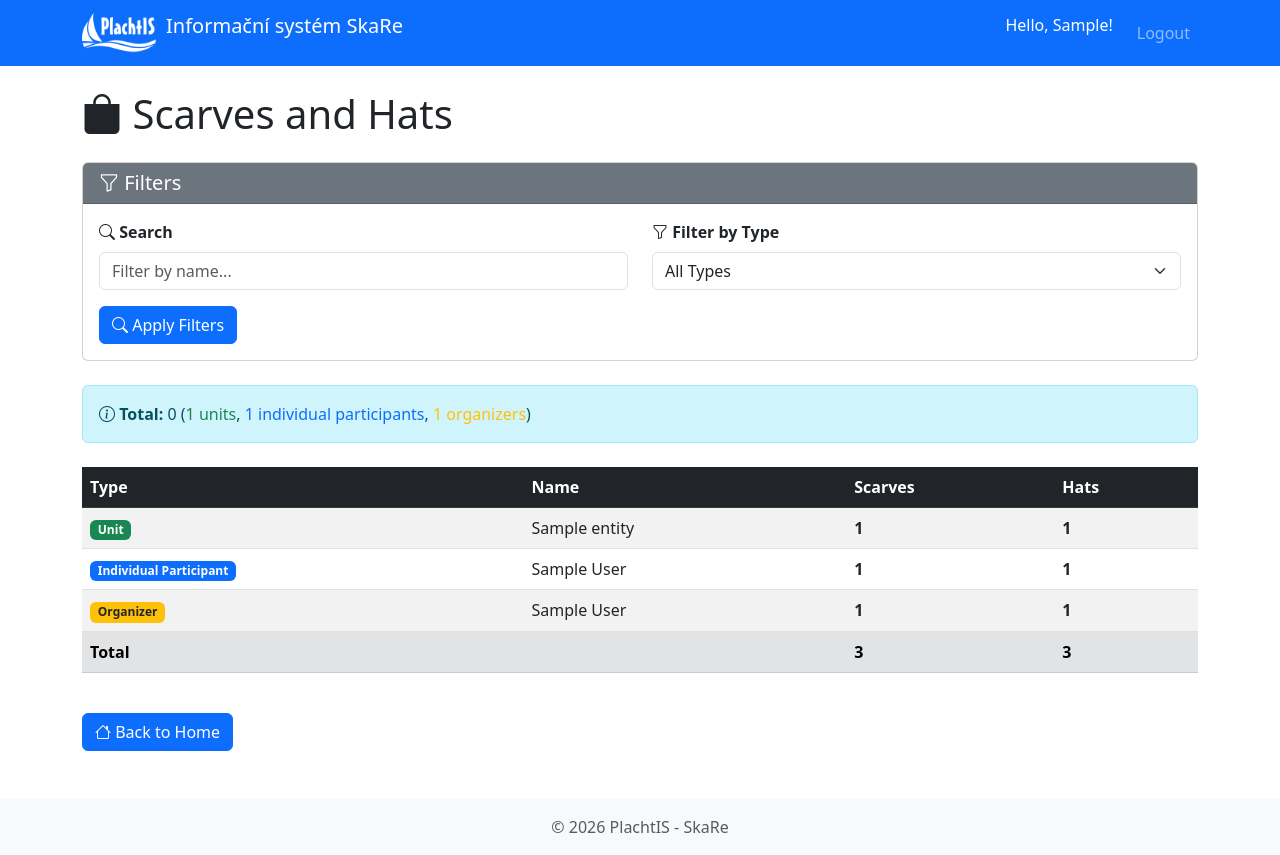
After one commit to ciakval/plachtis, a Django app: page /merchandise/list/ in a window 1280 px wide. The commit adds this page. Run offline with Django 5.2, Linux system fonts and the light colour scheme; a user stored in the database is signed in; tables that the repository leaves empty hold one stand-in row (values such as "Sample post").

Commit message:
View to see how many scarves and hats is ordered

```diff
--- a/SkaRe/templates/SkaRe/home.html
+++ b/SkaRe/templates/SkaRe/home.html
@@ -47,8 +47,11 @@
                     <a class="btn btn-warning btn-lg me-2 mb-2" href="/admin/" role="button">
                         <i class="bi bi-gear"></i> {% trans "Admin Panel" %}
                     </a>
-                    <a class="btn btn-warning btn-lg mb-2" href="{% url 'SkaRe:list_all' %}" role="button">
+                    <a class="btn btn-warning btn-lg me-2 mb-2" href="{% url 'SkaRe:list_all' %}" role="button">
                         <i class="bi bi-gear"></i> {% trans "Show All Participants" %}
+                    </a>
+                    <a class="btn btn-warning btn-lg mb-2" href="{% url 'SkaRe:list_merchandise' %}" role="button">
+                        <i class="bi bi-bag-fill"></i> {% trans "Scarves and Hats" %}
                     </a>
                 </div>
                 {% endif %}
--- /dev/null
+++ b/SkaRe/templates/SkaRe/list_merchandise.html
@@ -0,0 +1,131 @@
+{% extends 'SkaRe/base.html' %}
+{% load i18n static %}
+
+{% block title %}{% trans "Merchandise" %} - SkaRe{% endblock %}
+
+{% block content %}
+<div class="row">
+    <div class="col-md-12">
+        <h1 class="mb-4"><i class="bi bi-bag-fill"></i> {% trans "Scarves and Hats" %}</h1>
+
+        {% if user.is_staff %}
+
+        <!-- Search Filter -->
+        <div class="card mb-4">
+            <div class="card-header bg-secondary text-white">
+                <h5 class="mb-0"><i class="bi bi-funnel"></i> {% trans "Filters" %}</h5>
+            </div>
+            <div class="card-body">
+                <form method="get" action="{% url 'SkaRe:list_merchandise' %}">
+                    <div class="row mb-3">
+                        <div class="col-md-6">
+                            <label class="form-label fw-bold"><i class="bi bi-search"></i> {% trans "Search" %}</label>
+                            <input type="text" name="search" class="form-control"
+                                   placeholder="{% trans 'Filter by name...' %}"
+                                   value="{{ search_query }}">
+                        </div>
+                        <div class="col-md-6">
+                            <label class="form-label fw-bold"><i class="bi bi-funnel"></i> {% trans "Filter by Type" %}</label>
+                            <select name="type" class="form-select">
+                                <option value="">{% trans "All Types" %}</option>
+                                <option value="unit" {% if type_filter == 'unit' %}selected{% endif %}>{% trans "Units" %}</option>
+                                <option value="individual_participant" {% if type_filter == 'individual_participant' %}selected{% endif %}>{% trans "Individual Participants" %}</option>
+                                <option value="organizer" {% if type_filter == 'organizer' %}selected{% endif %}>{% trans "Organizers" %}</option>
+                            </select>
+                        </div>
+                    </div>
+                    <div class="row">
+                        <div class="col-md-12">
+                            <button type="submit" class="btn btn-primary me-2">
+                                <i class="bi bi-search"></i> {% trans "Apply Filters" %}
+                            </button>
+                            {% if search_query or type_filter %}
+                            <a href="{% url 'SkaRe:list_merchandise' %}" class="btn btn-outline-secondary">
+                                <i class="bi bi-x-circle"></i> {% trans "Clear filters" %}
+                            </a>
+                            {% endif %}
+                        </div>
+                    </div>
+                </form>
+            </div>
+        </div>
+
+        <!-- Statistics -->
+        <div class="alert alert-info mb-4">
+            <i class="bi bi-info-circle"></i>
+            <strong>{% trans "Total" %}:</strong>
+            <span id="totalCount">{{ units|length|add:individual_participants|length|add:organizers|length }}</span>
+            (<span class="text-success">{{ units|length }} {% trans "units" %}</span>,
+             <span class="text-primary">{{ individual_participants|length }} {% trans "individual participants" %}</span>,
+             <span class="text-warning">{{ organizers|length }} {% trans "organizers" %}</span>)
+        </div>
+
+        <!-- Data Table -->
+        <div class="table-responsive">
+            <table class="table table-striped table-hover">
+                <thead class="table-dark">
+                    <tr>
+                        <th>{% trans "Type" %}</th>
+                        <th>{% trans "Name" %}</th>
+                        <th>{% trans "Scarves" %}</th>
+                        <th>{% trans "Hats" %}</th>
+                    </tr>
+                </thead>
+                <tbody>
+                    {% for unit in units %}
+                    <tr>
+                        <td><span class="badge bg-success">{% trans "Unit" %}</span></td>
+                        <td>{{ unit.entity.scout_unit_name }}</td>
+                        <td><strong>{{ unit.scarf_count }}</strong></td>
+                        <td><strong>{{ unit.hat_count }}</strong></td>
+                    </tr>
+                    {% endfor %}
+
+                    {% for participant in individual_participants %}
+                    <tr>
+                        <td><span class="badge bg-primary">{% trans "Individual Participant" %}</span></td>
+                        <td>{{ participant.first_name }} {{ participant.last_name }}</td>
+                        <td><strong>{{ participant.scarf_count }}</strong></td>
+                        <td><strong>{{ participant.hat_count }}</strong></td>
+                    </tr>
+                    {% endfor %}
+
+                    {% for organizer in organizers %}
+                    <tr>
+                        <td><span class="badge bg-warning text-dark">{% trans "Organizer" %}</span></td>
+                        <td>{{ organizer.first_name }} {{ organizer.last_name }}</td>
+                        <td><strong>1</strong></td>
+                        <td><strong>1</strong></td>
+                    </tr>
+                    {% endfor %}
+                </tbody>
+                <tfoot class="table-secondary">
+                    <tr>
+                        <th colspan="2">{% trans "Total" %}</th>
+                        <th><strong>{{ total_scarves }}</strong></th>
+                        <th><strong>{{ total_hats }}</strong></th>
+                    </tr>
+                </tfoot>
+            </table>
+        </div>
+
+        {% if not units and not individual_participants and not organizers %}
+        <div class="alert alert-warning">
+            <i class="bi bi-exclamation-triangle"></i> {% trans "No results found." %}
+        </div>
+        {% endif %}
+
+        <div class="mt-4">
+            <a class="btn btn-primary" href="{% url 'SkaRe:home' %}" role="button">
+                <i class="bi bi-house"></i> {% trans "Back to Home" %}
+            </a>
+        </div>
+
+        {% else %}
+        <div class="alert alert-danger">
+            <i class="bi bi-shield-exclamation"></i> {% trans "You do not have permission to view this page." %}
+        </div>
+        {% endif %}
+    </div>
+</div>
+{% endblock %}
--- a/SkaRe/urls.py
+++ b/SkaRe/urls.py
@@ -22,4 +22,5 @@ urlpatterns = [
     path('organizer/edit/<int:organizer_id>/', views.edit_organizer, name='edit_organizer'),
     path('organizer/editors/<int:organizer_id>/', views.manage_organizer_editors, name='manage_organizer_editors'),
     path('all/list/', views.list_all, name='list_all'),
+    path('merchandise/list/', views.list_merchandise, name='list_merchandise'),
 ]
--- a/SkaRe/views.py
+++ b/SkaRe/views.py
@@ -626,6 +626,73 @@ def list_all(request):
 
 
 @login_required
+def list_merchandise(request):
+    """View for listing scarves and hats for units, individual participants, and organizers."""
+    if not request.user.is_staff:
+        messages.error(request, _('You do not have permission to view this page.'))
+        return redirect('SkaRe:home')
+
+    # Get filter parameters
+    search_query = request.GET.get('search', '').strip()
+    type_filter = request.GET.get('type', '').strip()
+
+    # Initialize querysets based on type filter
+    if type_filter == 'unit':
+        units = Unit.objects.all().select_related('entity')
+        individual_participants = IndividualParticipant.objects.none()
+        organizers = Organizer.objects.none()
+    elif type_filter == 'individual_participant':
+        units = Unit.objects.none()
+        individual_participants = IndividualParticipant.objects.all().select_related('entity')
+        organizers = Organizer.objects.none()
+    elif type_filter == 'organizer':
+        units = Unit.objects.none()
+        individual_participants = IndividualParticipant.objects.none()
+        organizers = Organizer.objects.all().select_related('entity')
+    else:
+        # Get all units, individual participants, and organizers
+        units = Unit.objects.all().select_related('entity')
+        individual_participants = IndividualParticipant.objects.all().select_related('entity')
+        organizers = Organizer.objects.all().select_related('entity')
+
+    # Filter by name if search query is provided
+    if search_query:
+        # Filter units by scout_unit_name
+        if type_filter == '' or type_filter == 'unit':
+            units = units.filter(entity__scout_unit_name__icontains=search_query)
+        # Filter individual participants by first_name or last_name
+        if type_filter == '' or type_filter == 'individual_participant':
+            individual_participants = individual_participants.filter(
+                Q(first_name__icontains=search_query) | Q(last_name__icontains=search_query)
+            )
+        # Filter organizers by first_name or last_name
+        if type_filter == '' or type_filter == 'organizer':
+            organizers = organizers.filter(
+                Q(first_name__icontains=search_query) | Q(last_name__icontains=search_query)
+            )
+
+    # Calculate totals
+    total_scarves = sum(unit.scarf_count for unit in units)
+    total_scarves += sum(participant.scarf_count for participant in individual_participants)
+    total_scarves += len(organizers)  # Each organizer gets 1 scarf
+
+    total_hats = sum(unit.hat_count for unit in units)
+    total_hats += sum(participant.hat_count for participant in individual_participants)
+    total_hats += len(organizers)  # Each organizer gets 1 hat
+
+    context = {
+        'units': units,
+        'individual_participants': individual_participants,
+        'organizers': organizers,
+        'search_query': search_query,
+        'type_filter': type_filter,
+        'total_scarves': total_scarves,
+        'total_hats': total_hats,
+    }
+    return render(request, 'SkaRe/list_merchandise.html', context)
+
+
+@login_required
 def edit_organizer(request, organizer_id):
     """View for editing an existing Organizer."""
     organizer = get_object_or_404(Organizer, id=organizer_id)
```
Also changed, not shown: locale/cs/LC_MESSAGES/django.po.
